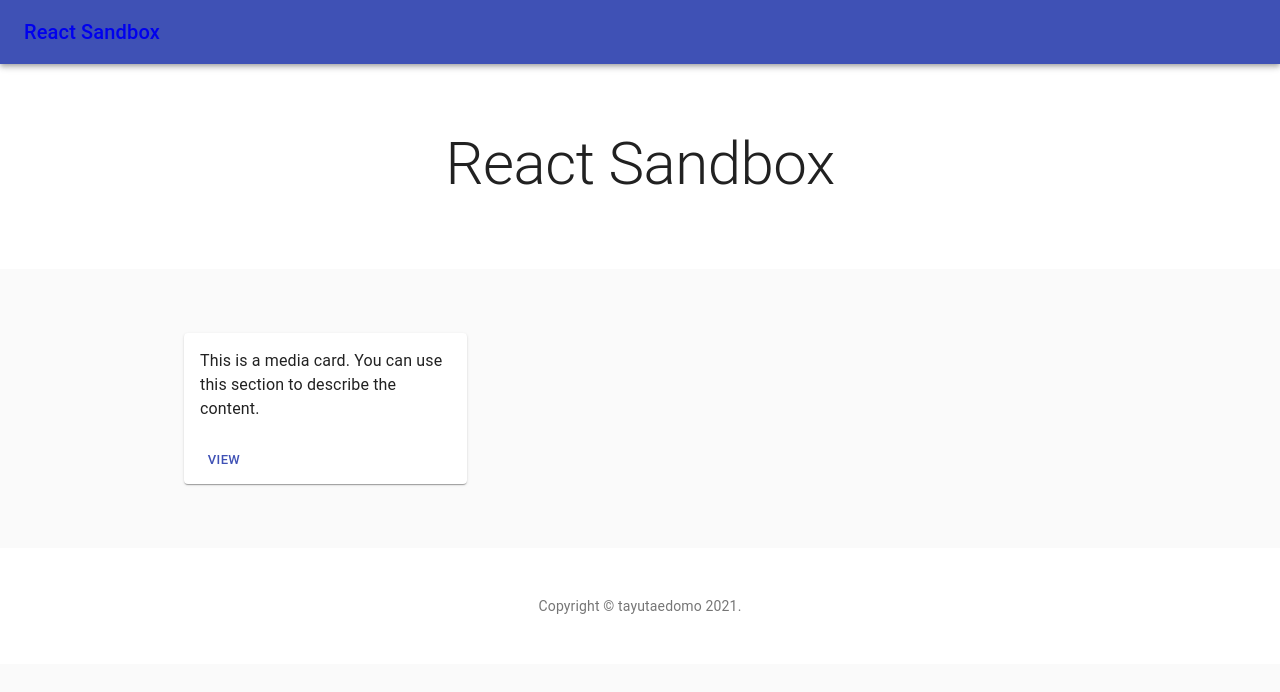
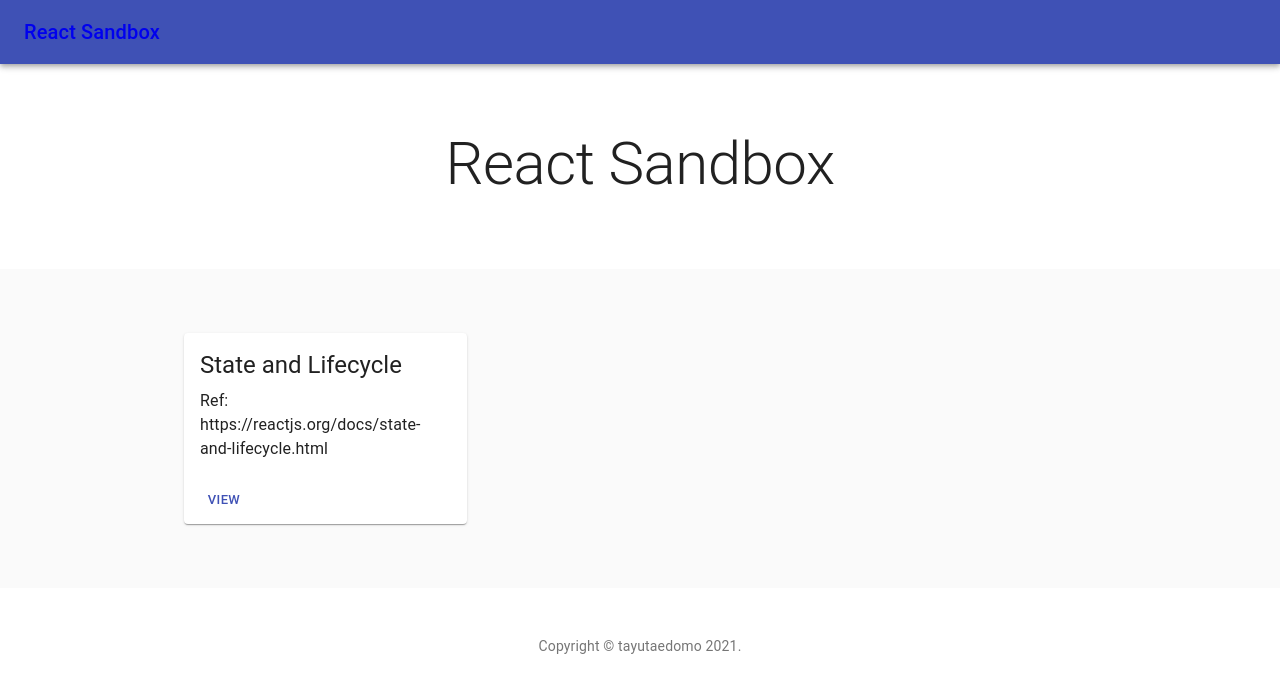
Before and after one commit to tayutaedomo/react-sandbox, a React (Create React App) app: page / in a window 1280 px wide. Shown: the top 692 px of the page. Built offline with nearby package versions, Linux system fonts and the light colour scheme.

Commit message:
refactor: App moves to components

```diff
--- a/src/components/Home.js
+++ b/src/components/Home.js
@@ -53,12 +53,11 @@ export default function Home() {
           <Grid item xs={12} sm={6} md={4}>
             <Card className={classes.card}>
               <CardContent className={classes.cardContent}>
-                {/* <Typography gutterBottom variant="h5" component="h2">
-                    Heading
-                  </Typography> */}
+                <Typography gutterBottom variant="h5" component="h2">
+                  State and Lifecycle
+                </Typography>
                 <Typography>
-                  This is a media card. You can use this section to describe the
-                  content.
+                  Ref: https://reactjs.org/docs/state-and-lifecycle.html
                 </Typography>
               </CardContent>
               <CardActions>
--- a/src/index.js
+++ b/src/index.js
@@ -1,7 +1,7 @@
 import React from 'react';
 import ReactDOM from 'react-dom';
 import './index.css';
-import App from './App';
+import App from './components/App';
 import reportWebVitals from './reportWebVitals';
 
 ReactDOM.render(
```
Also changed, not shown: src/components/App.js (renamed from src/App.js, +4 -4 lines), 1 other file (tests, documents, lock files or other folders).
